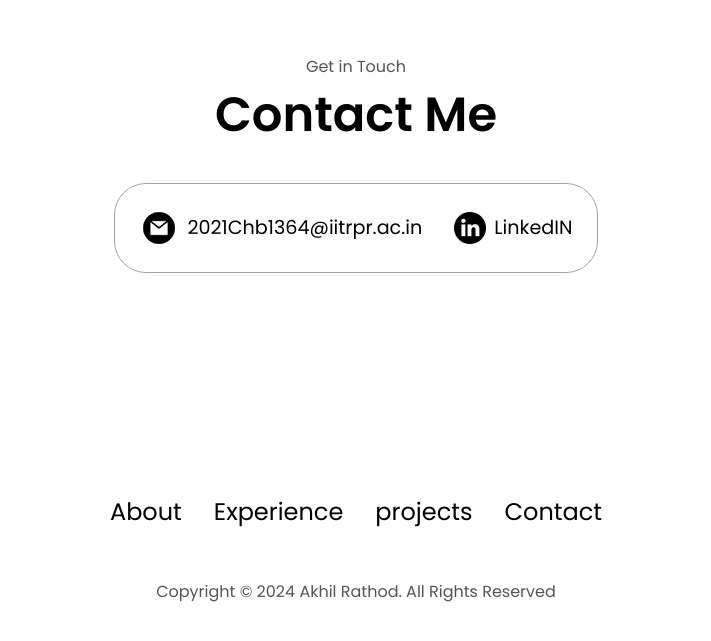
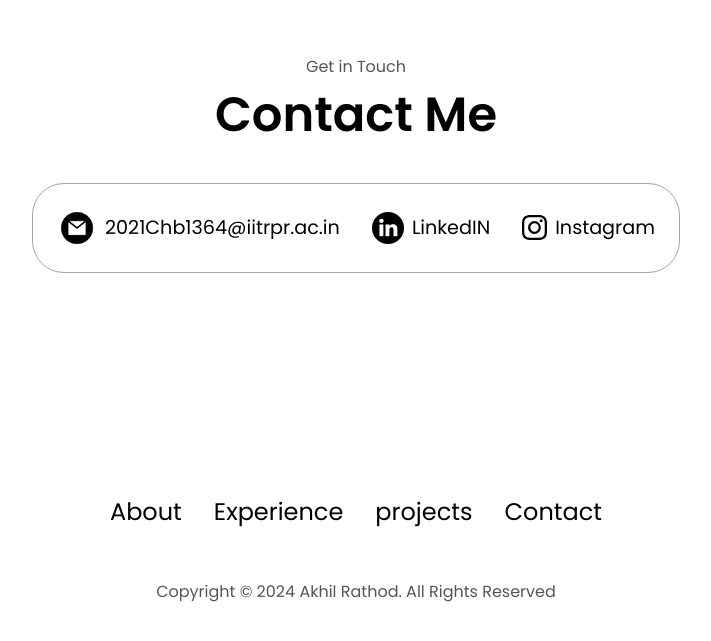
Before and after one commit to akhilrathod09/Akhil-portfolio, a plain HTML site: page index.html in a window 1280 px wide. Shown: the part 3317-3958 px from the top of the page, without its empty margins (284-995 px from the left). Drawn offline with Linux system fonts and the light colour scheme.

Commit message:
Update index.html

```diff
--- a/index.html
+++ b/index.html
@@ -267,6 +267,12 @@
                     <img src="./assets/linkedin.png" alt="LinkedIn icon" class="icon contact-icon"/>
                     <p><a href="www.linkedin.com/in/akhil-rathod-395a96252">LinkedIN</a></p>
                 </div>
+                <div class="contact-info-container">
+                    <svg xmlns="http://www.w3.org/2000/svg" width="25" height="25" fill="currentColor" class="bi bi-instagram" viewBox="0 0 16 16">
+                        <path d="M8 0C5.829 0 5.556.01 4.703.048 3.85.088 3.269.222 2.76.42a3.9 3.9 0 0 0-1.417.923A3.9 3.9 0 0 0 .42 2.76C.222 3.268.087 3.85.048 4.7.01 5.555 0 5.827 0 8.001c0 2.172.01 2.444.048 3.297.04.852.174 1.433.372 1.942.205.526.478.972.923 1.417.444.445.89.719 1.416.923.51.198 1.09.333 1.942.372C5.555 15.99 5.827 16 8 16s2.444-.01 3.298-.048c.851-.04 1.434-.174 1.943-.372a3.9 3.9 0 0 0 1.416-.923c.445-.445.718-.891.923-1.417.197-.509.332-1.09.372-1.942C15.99 10.445 16 10.173 16 8s-.01-2.445-.048-3.299c-.04-.851-.175-1.433-.372-1.941a3.9 3.9 0 0 0-.923-1.417A3.9 3.9 0 0 0 13.24.42c-.51-.198-1.092-.333-1.943-.372C10.443.01 10.172 0 7.998 0zm-.717 1.442h.718c2.136 0 2.389.007 3.232.046.78.035 1.204.166 1.486.275.373.145.64.319.92.599s.453.546.598.92c.11.281.24.705.275 1.485.039.843.047 1.096.047 3.231s-.008 2.389-.047 3.232c-.035.78-.166 1.203-.275 1.485a2.5 2.5 0 0 1-.599.919c-.28.28-.546.453-.92.598-.28.11-.704.24-1.485.276-.843.038-1.096.047-3.232.047s-2.39-.009-3.233-.047c-.78-.036-1.203-.166-1.485-.276a2.5 2.5 0 0 1-.92-.598 2.5 2.5 0 0 1-.6-.92c-.109-.281-.24-.705-.275-1.485-.038-.843-.046-1.096-.046-3.233s.008-2.388.046-3.231c.036-.78.166-1.204.276-1.486.145-.373.319-.64.599-.92s.546-.453.92-.598c.282-.11.705-.24 1.485-.276.738-.034 1.024-.044 2.515-.045zm4.988 1.328a.96.96 0 1 0 0 1.92.96.96 0 0 0 0-1.92m-4.27 1.122a4.109 4.109 0 1 0 0 8.217 4.109 4.109 0 0 0 0-8.217m0 1.441a2.667 2.667 0 1 1 0 5.334 2.667 2.667 0 0 1 0-5.334"/>
+                      </svg>
+                    <p><a href="https://www.instagram.com/_akhil.09/">Instagram</a></p>
+                </div>
             </div>
         </section>
         <footer>
```
